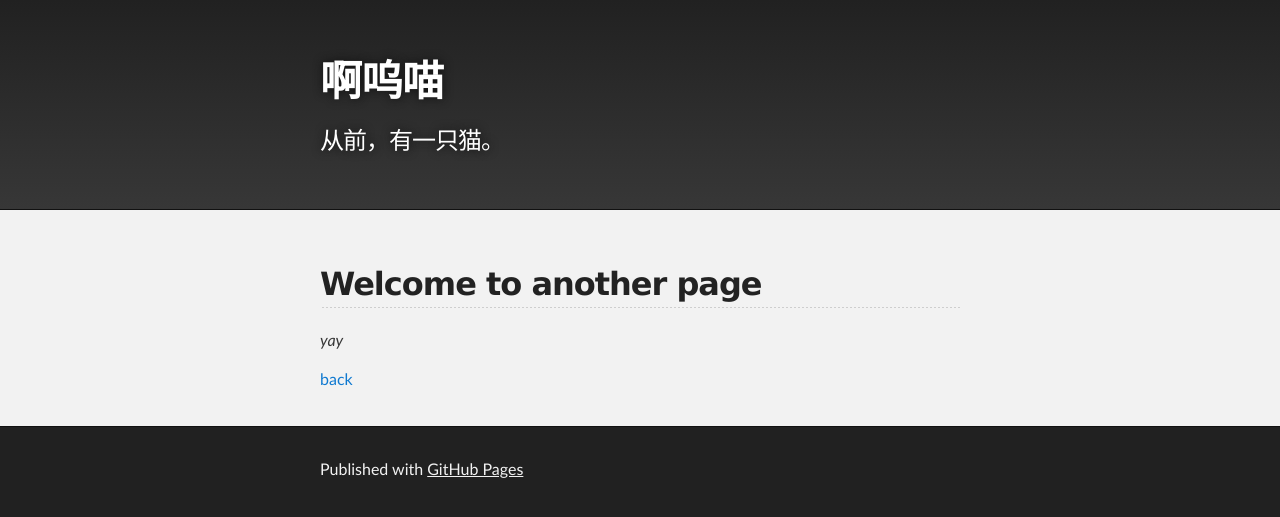
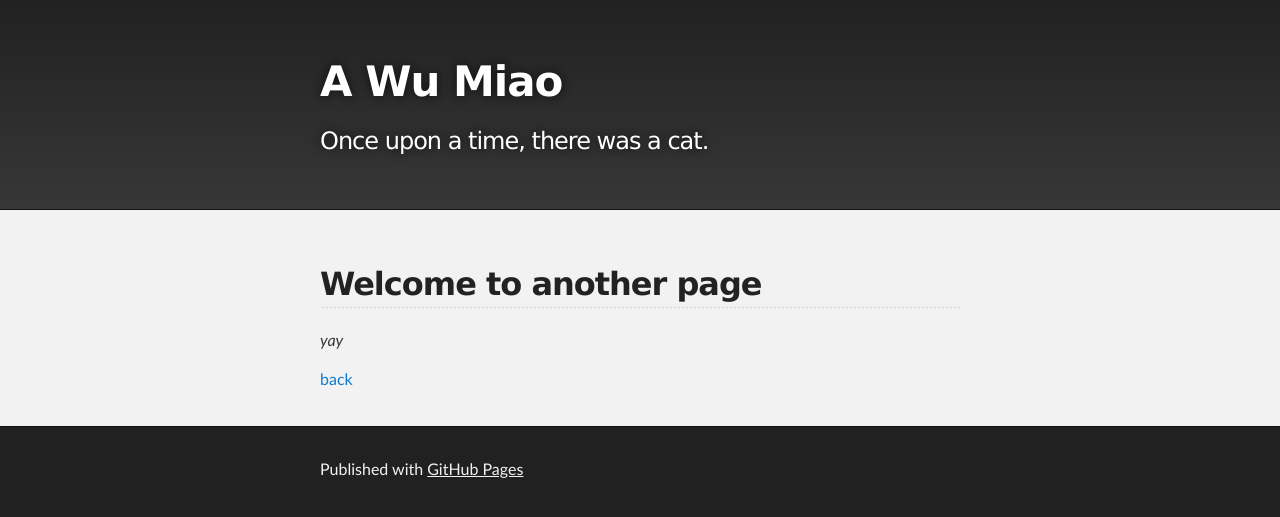
Before and after one commit to icrmio/icrmio.github.io, a Jekyll site: the page built from another-page.md, in a window 1280 px wide. Shown: the top 517 px of the page. Built offline with Jekyll 4.4.1, drawn with Linux system fonts in a browser that asks for light colours; our own code applies the rules of GitHub Pages for plain Markdown files.

Commit message:
Update template.

```diff
--- a/_config.yml
+++ b/_config.yml
@@ -1,5 +1,5 @@
-title: 啊呜喵
-description: 从前，有一只猫。
+title: A Wu Miao
+description: Once upon a time, there was a cat.
 show_downloads: false
 google_analytics:
 theme: jekyll-theme-slate
```
